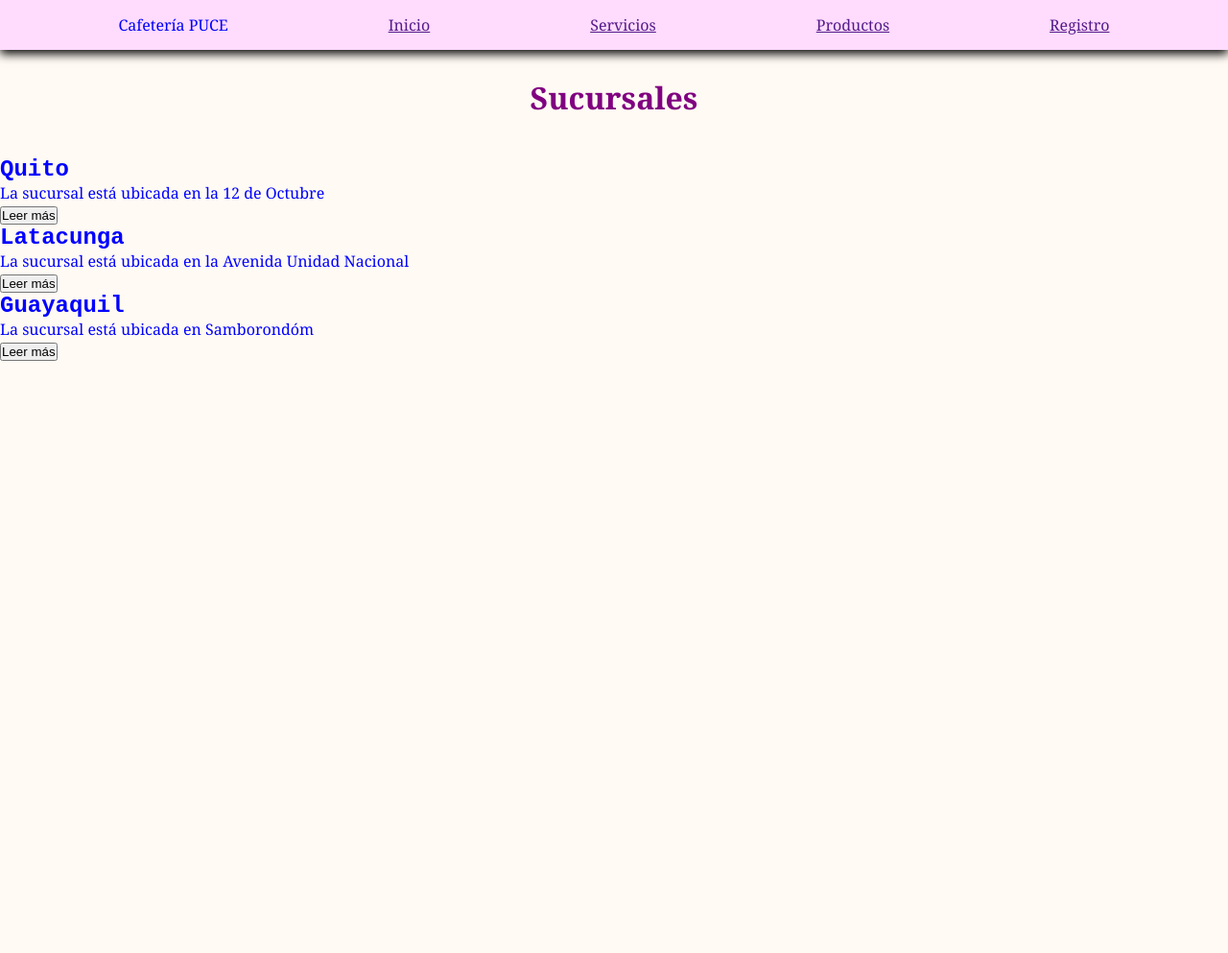
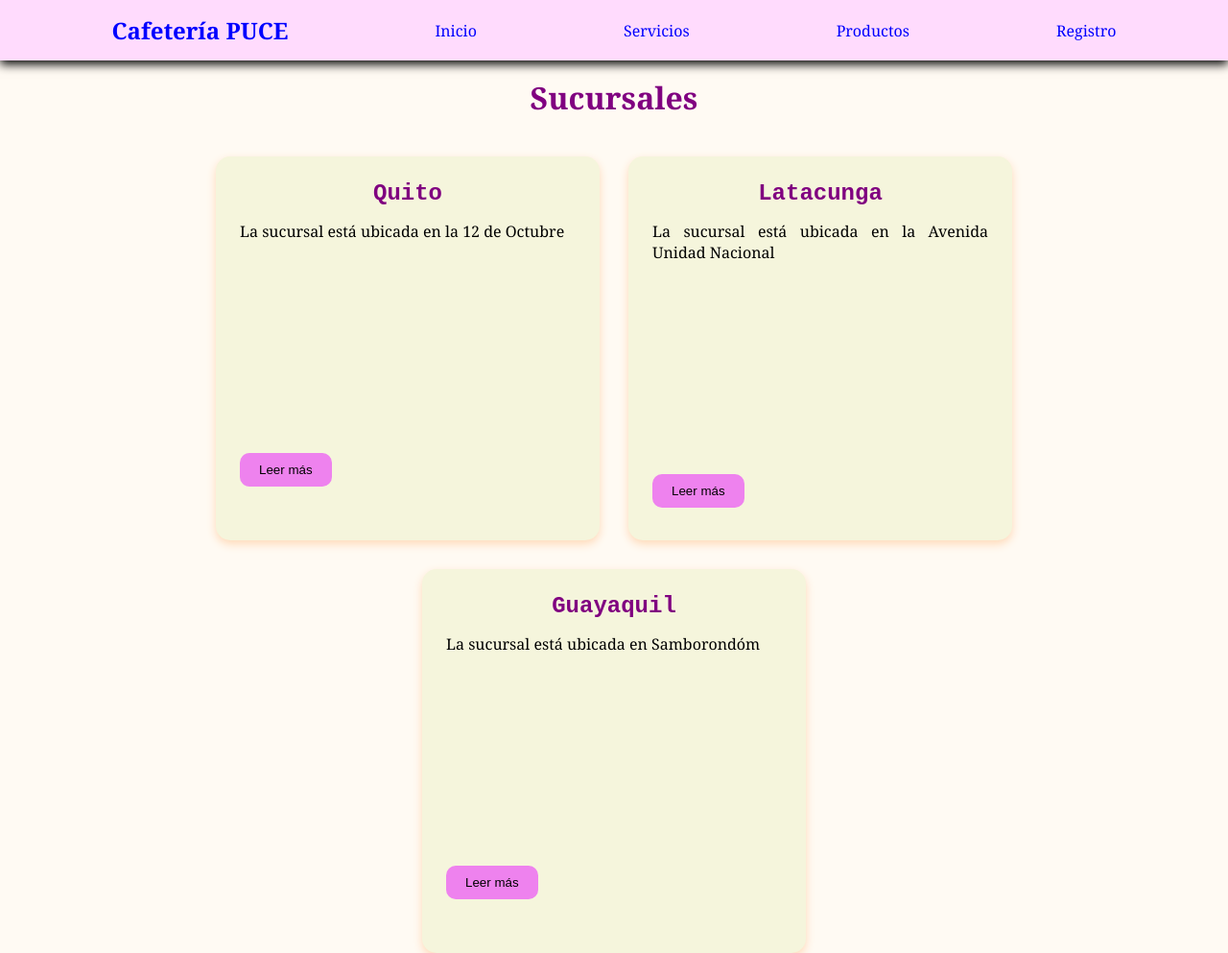
Before and after one commit to veritozy/cafeteriaPuce, a website built with Vite: page index.html in a window 1280 px wide. Shown: the whole page at 96% size. Before the commit the page ends 800 px from the top, so only its background shows below. Built offline with nearby package versions, Linux system fonts and the light colour scheme.

Commit message:
añadiendo css

```diff
--- a/index.html
+++ b/index.html
@@ -14,30 +14,30 @@
   </head>
   <body style="background-color: #FFFAF3;">
     <nav class="nav-bar">
-      <div>Cafetería PUCE</div>
+      <div class="logo">Cafetería PUCE</div>
       <a href="">Inicio</a>
       <a href="">Servicios</a>
       <a href="">Productos</a>
       <a href="">Registro</a>
     </nav>
     <h1 id="titulo-principal">Sucursales</h1>
-    <div>
-      <div>
+    <div class="contenedor-principal">
+      <div class="tarjeta">
         <h2>Quito</h2>
         <p>La sucursal está ubicada en la 12 de Octubre</p>
-        <button>Leer más</button>
+        <button class="boton-tarjeta">Leer más</button>
       </div>
 
-      <div>
+      <div class="tarjeta">
         <h2>Latacunga</h2>
         <p>La sucursal está ubicada en la Avenida Unidad Nacional</p>
-        <button>Leer más</button>
+        <button class="boton-tarjeta">Leer más</button>
       </div>
 
-      <div>
+      <div class="tarjeta">
         <h2>Guayaquil</h2>
         <p>La sucursal está ubicada en Samborondóm</p>
-        <button>Leer más</button>
+        <button class="boton-tarjeta">Leer más</button>
       </div>
     </div>
   </body>
--- a/src/style.css
+++ b/src/style.css
@@ -33,3 +33,68 @@ body{
   color: purple;
   text-align: center;
 }
+
+.logo{
+  color: blue;
+  font-size: 1.5rem;
+  font-weight: bold;
+}
+
+.nav-bar > a{
+  color: blue;
+  text-decoration: none;
+  font-size: 1rem;
+  transition: color 0.3s ease;
+}
+
+.nav-bar > a:hover{
+  color: purple;
+}
+
+.contenedor-principal{
+  display: flex;
+  justify-content: center;
+  gap: 30px;
+  flex-wrap: wrap;
+  padding: 0 20px;
+}
+
+.tarjeta{
+  background-color: beige;
+  padding: 25px;
+  width: 400px;
+  border-radius: 15px;
+  height: 400px;
+  box-shadow:0 4px 10px peachpuff;
+}
+
+.tarjeta:hover{
+  transform: translateY(-10px);
+  box-shadow:0 4px 10px powderblue;
+}
+
+.tarjeta h2{
+  margin-bottom: 15px;
+  color: purple;
+  text-align: center;
+}
+
+.tarjeta p{
+  font-size: 1rem;
+  margin-bottom: 20px;
+  color: black;
+}
+
+.boton-tarjeta{
+  padding: 10px 20px;
+  border: none;
+  background-color: violet;
+  color:black;
+  border-radius: 10px;
+  cursor: pointer;
+  margin-top: 200px;
+}
+
+.boton-tarjeta:hover{
+  background-color: cadetblue;
+}
```
